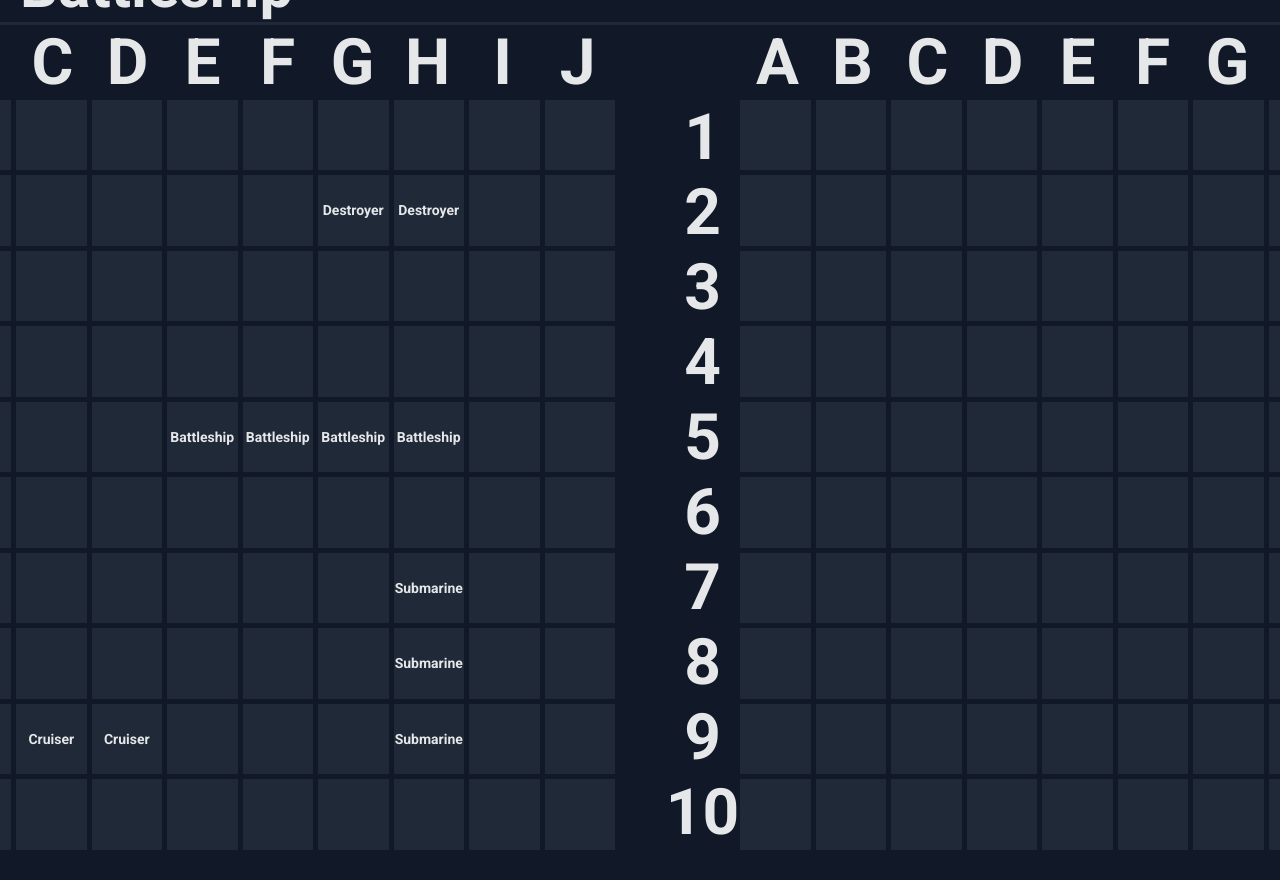
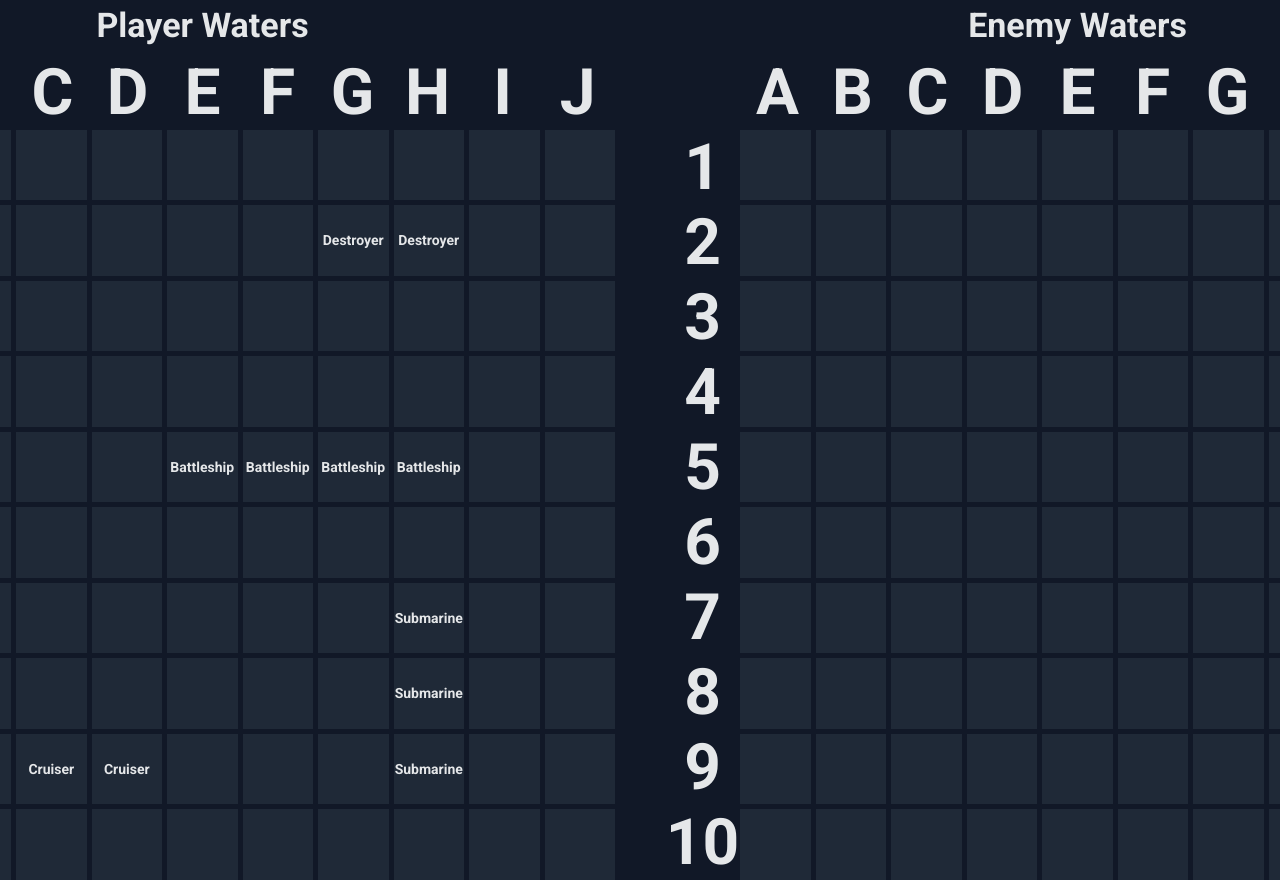
Before and after one commit to josephdorman/battleship, a website built with webpack: page dist/index.html in a window 1280 px wide. Shown: the top 880 px of the page. Before the commit the page ends 850 px from the top, so only its background shows below. Built offline with nearby package versions, Linux system fonts and the light colour scheme.

Commit message:
style: give boards names and style text

```diff
--- a/dist/index.html
+++ b/dist/index.html
@@ -14,6 +14,7 @@
   </div>
   <div class="body">
     <div class="player">
+      <div class="player-name">Player Waters</div>
       <div class="gameboard-player">
         <div class="x-axis">
           <div class="x-coord">A</div>
@@ -44,6 +45,7 @@
     </div>
 
     <div class="computer">
+      <div class="computer-name">Enemy Waters</div>
       <div class="gameboard-computer">
         <div class="x-axis">
           <div class="x-coord">A</div>
--- a/dist/style.css
+++ b/dist/style.css
@@ -39,6 +39,16 @@ body {
   flex: 1;
   gap: 50px;
   align-items: center;
+}
+
+.player-name,
+.computer-name {
+  display: flex;
+  justify-content: center;
+  align-items: center;
+  font-size: 34px;
+  font-weight: bold;
+  height: 60px;
 }
 
 .gameboard-player,
```
